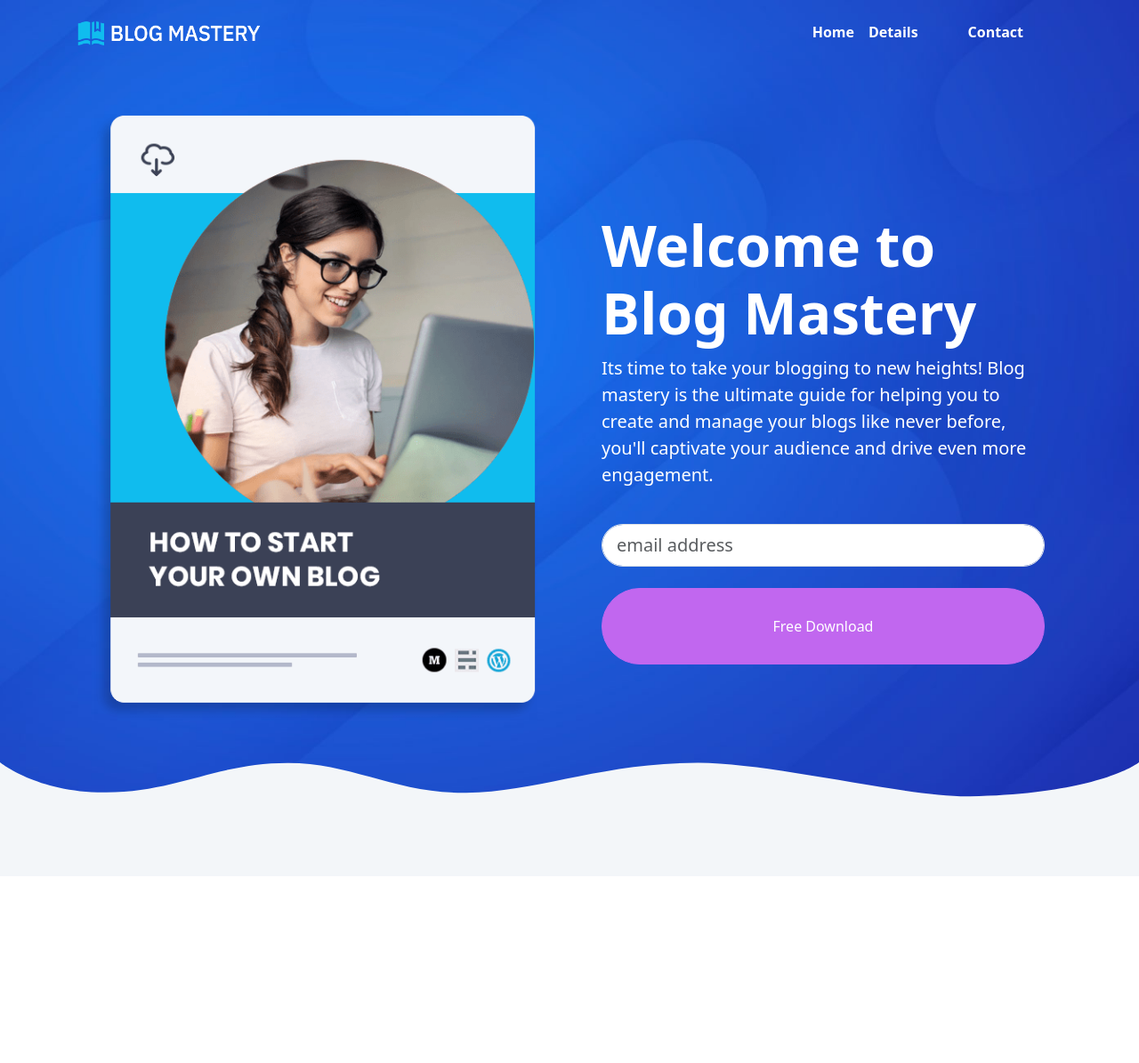
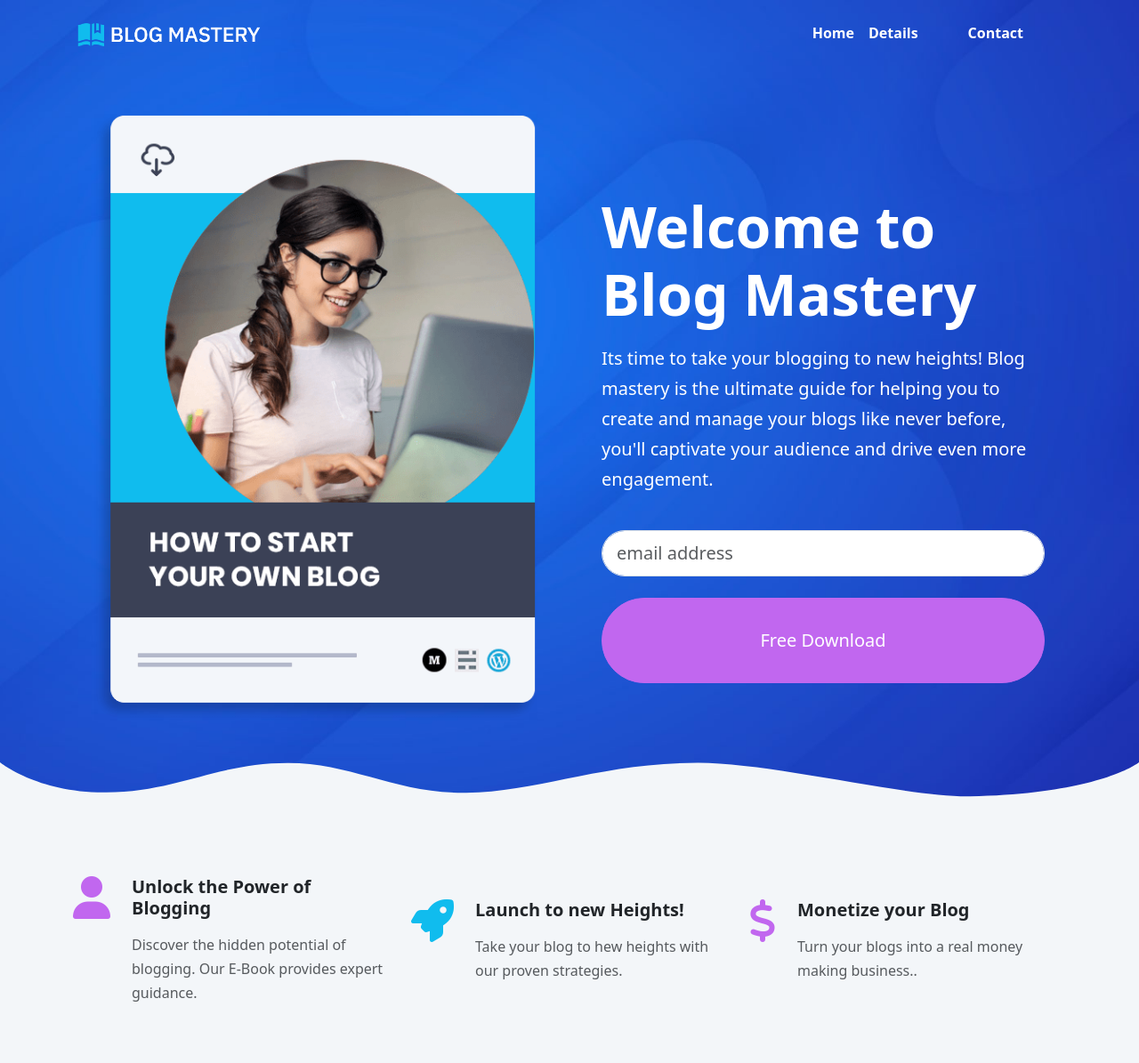
Before and after one commit to Gary-FullStack/E-book-BS5, a website: page index.html in a window 1280 px wide. Shown: the whole page at 89% size. Before the commit the page ends 985 px from the top, so only its background shows below. Drawn offline with Linux system fonts and the light colour scheme.

Commit message:
navbar effects added
some opacity and transition effects

```diff
--- a/index.html
+++ b/index.html
@@ -75,7 +75,7 @@
                         placeholder="email address" />
                       </div>
                       <div class="d-grid">
-                        <button class="btn btn-primary text-white">Free Download</button>
+                        <button class="btn btn-primary btn-lg text-white">Free Download</button>
                       </div>
                     </form>
                   </div>
@@ -110,6 +110,42 @@
 
       </header>
 
+      <!-- Icon section -->
+      <section class="icons bg-light pb-5">
+
+        <div class="container">
+          <div class="row hstack g-4">
+
+            <div class="col-md-4 d-flex gap-4">
+              <i class="fas fa-user fa-3x text-primary"></i>
+              <div>
+                <h5 class="fw-bold">Unlock the Power of Blogging</h5>
+                <p class="text-muted">Discover the hidden potential of blogging. Our E-Book provides expert guidance.</p>
+              </div>
+            </div>
+
+            <div class="col-md-4 d-flex gap-4">
+              <i class="fas fa-rocket fa-3x text-secondary"></i>
+              <div>
+                <h5 class="fw-bold">Launch to new Heights!</h5>
+                <p class="text-muted">Take your blog to hew heights with our proven strategies.</p>
+              </div>
+            </div>
+
+            <div class="col-md-4 d-flex gap-4">
+              <i class="fas fa-dollar fa-3x text-primary"></i>
+              <div>
+                <h5 class="fw-bold">Monetize your Blog</h5>
+                <p class="text-muted">Turn your blogs into a real money making business..</p>
+              </div>
+            </div>
+
+          </div>
+        </div>
+
+
+      </section>
+
 
 
 
--- a/js/script.js
+++ b/js/script.js
@@ -0,0 +1,16 @@
+// navbar scroll effect
+function scrollEffect() {
+  const navbar = document.querySelector(".navbar");
+
+  window.addEventListener("scroll", () => {
+    if (window.scrollY > 50) {
+      navbar.classList.add("bg-dark");
+      navbar.classList.add("navbar-sticky");
+    } else {
+      navbar.classList.remove("bg-dark");
+      navbar.classList.remove("navbar-sticky");
+    }
+  });
+}
+
+document.addEventListener("DOMContentLoaded", scrollEffect);
--- a/scss/bootstrap.scss
+++ b/scss/bootstrap.scss
@@ -51,8 +51,9 @@ $spacers: (
 
 
 
-
-
+// text and margins variables
+$line-height-base: 1.7;
+$headings-margin-bottom: $spacer * 1;
 
 
 
--- a/scss/styles.scss
+++ b/scss/styles.scss
@@ -1,9 +1,32 @@
 .navbar .btn-outline-light:hover {
-
     color: var(--bs-dark);
 }
+
+.navbar {
+    transition: all 0.5s ease-in-out;
+}
+
+// navbar opacity effect
+.navbar-sticky {
+    opacity: 0.8;
+    box-shadow: 0 0 10px rgba(0, 0, 0, 0.5);
+}
+
 
 .header {
     background: url(../images/header-background.jpg) center center no-repeat;
     background-size: cover;
 }
+
+
+
+@media (max-width: 1000px) {
+    .hero .image-container {
+        display: flex;
+        justify-content: center;
+    }
+
+    .hero .text-container {
+        text-align: center;
+    }
+}
```
Also changed, not shown: README.md, css/bootstrap.css, css/styles.css.
